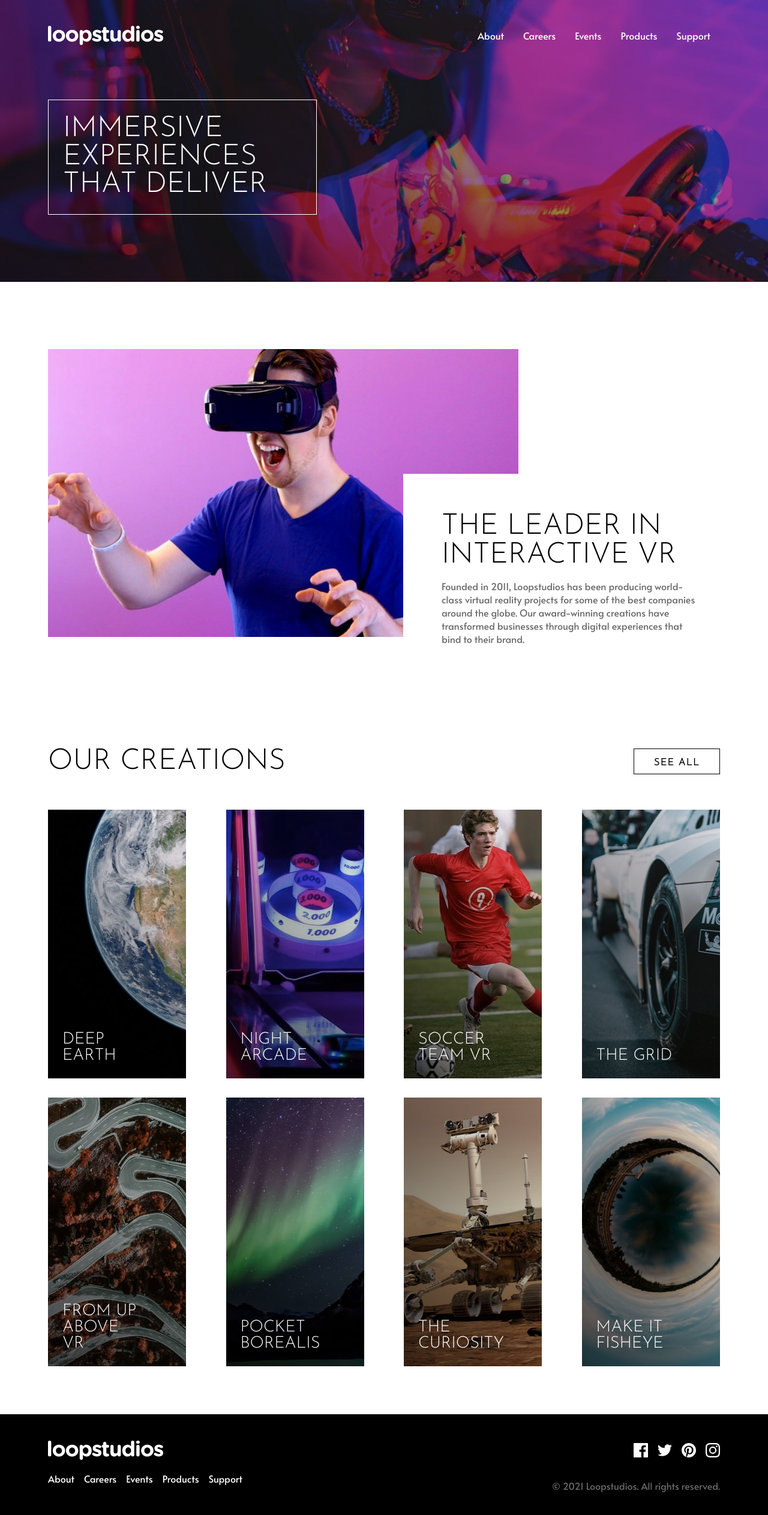
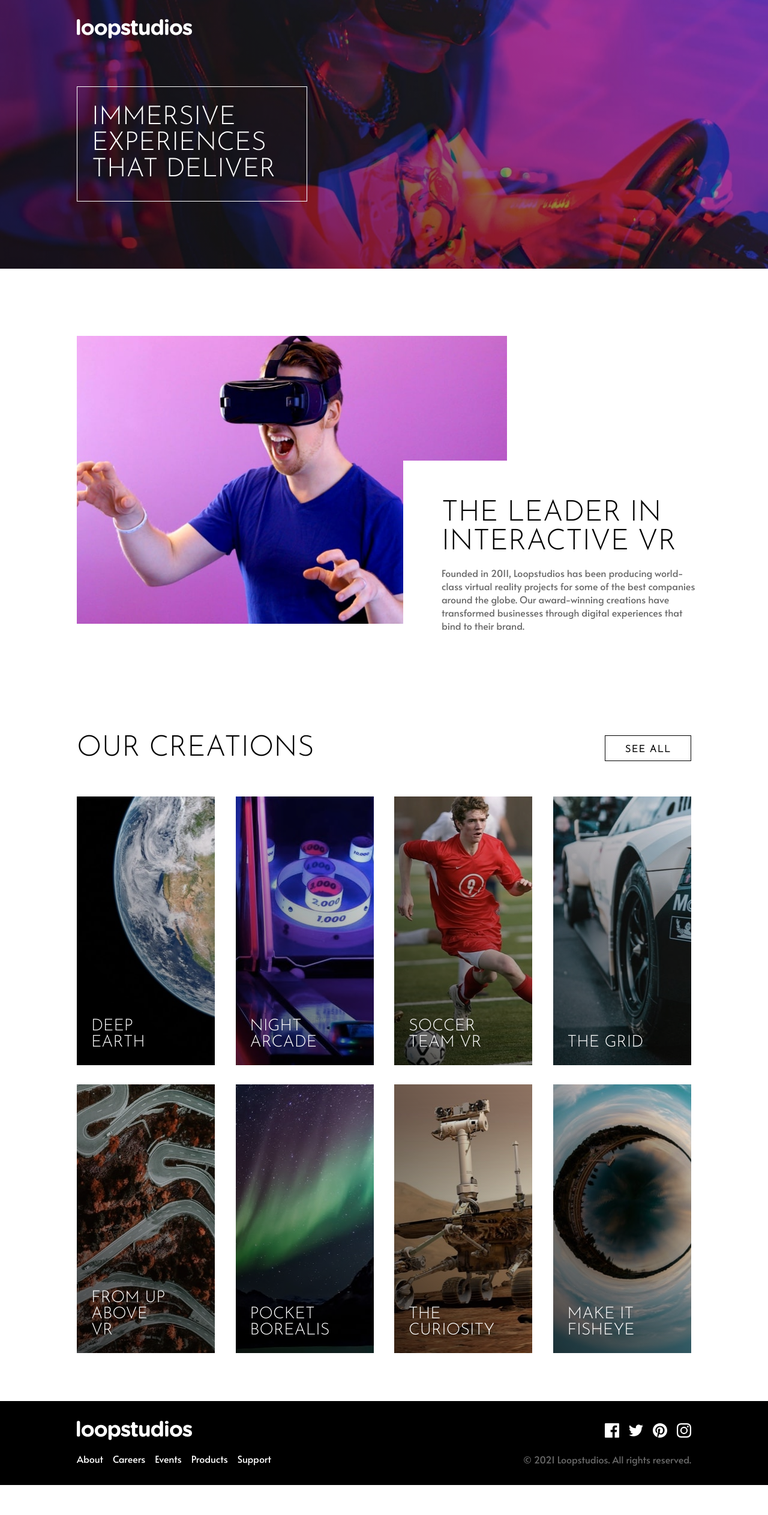
Before and after one commit to DerianMelvin/loopstudios-landing-page, a React (Create React App) app: page / in a window 1280 px wide. Shown: the top 2526 px of the page at 60% size. After the commit the page ends 2476 px from the top, so only its background shows below. Built offline with nearby package versions, Linux system fonts and the light colour scheme.

Commit message:
Update main.css, main.css.map

```diff
--- a/src/css/main.css
+++ b/src/css/main.css
@@ -1,6 +1,8 @@
 @import url("https://fonts.googleapis.com/css2?family=Alata&family=Josefin+Sans:wght@300&display=swap");
 header {
-  padding: 2rem 5rem;
+  padding: 2rem 10%;
+  height: 100vh;
+  color: white;
   background-image: linear-gradient(45deg, rgba(0, 0, 0, 0.6), rgba(0, 0, 0, 0.3)), url("/src/images/desktop/image-hero.jpg");
   background-position: center;
   background-size: cover;
@@ -11,40 +13,62 @@ header {
   display: flex;
   align-items: center;
   justify-content: space-between;
-  color: white;
+}
+#header-nav img {
+  height: 1.6rem;
 }
 #header-nav ul {
-  display: flex;
-  align-items: center;
-  justify-content: center;
-  list-style: none;
-}
-#header-nav ul li {
-  margin: 0 1rem;
+  display: none;
 }
 
 #hero-text {
   display: flex;
   align-items: center;
-  justify-content: center;
-  margin: 5rem 0;
-  padding: 0 1.5rem;
-  width: 28rem;
-  height: 12rem;
+  justify-content: flex-start;
+  margin-top: 30vh;
+  padding: 7%;
   border: 1px solid white;
 }
 #hero-text h1 {
   font-family: "Josefin Sans", sans-serif;
-  font-size: 3rem;
+  font-size: 2.1rem;
   font-weight: 300;
   text-transform: uppercase;
   margin: 0;
-  line-height: 2.9rem;
-  color: white;
+  width: 70%;
+  line-height: 2.2rem;
 }
 
+@media (min-width: 500px) {
+  header {
+    height: auto;
+  }
+
+  #header-nav img {
+    height: 2rem;
+  }
+
+  #hero-text {
+    display: flex;
+    align-items: center;
+    justify-content: flex-start;
+    margin: 5rem 0;
+    padding: 0 1.5rem;
+    width: 24rem;
+    height: 12rem;
+    border: 1px solid white;
+  }
+  #hero-text h1 {
+    font-family: "Josefin Sans", sans-serif;
+    font-size: 2.7rem;
+    font-weight: 300;
+    text-transform: uppercase;
+    width: auto;
+    line-height: 2.7rem;
+  }
+}
 #about {
-  padding: 2rem 5rem;
+  padding: 2rem 10%;
   display: flex;
   align-items: center;
   justify-content: space-between;
@@ -82,7 +106,7 @@ header {
 }
 
 #contents {
-  padding: 2rem 5rem;
+  padding: 2rem 10%;
   margin: 2rem 0;
   display: grid;
   align-items: center;
@@ -182,7 +206,7 @@ header {
 }
 
 footer {
-  padding: 2rem 5rem;
+  padding: 2rem 10%;
   display: flex;
   align-items: center;
   justify-content: space-between;
@@ -190,11 +214,15 @@ footer {
   background-color: black;
 }
 
+#footer-nav img {
+  height: 2rem;
+}
 #footer-nav ul {
   display: flex;
   align-items: center;
   justify-content: center;
   padding: 0;
+  margin: 1rem 0 0;
   list-style: none;
 }
 #footer-nav ul li {
@@ -212,12 +240,16 @@ footer {
   display: flex;
   align-items: center;
   justify-content: center;
+  padding: 0;
+  margin: 0;
+  height: 2.4rem;
 }
 #footer-info ul a {
   margin-left: 1rem;
 }
 
 #copyright {
+  margin: 1rem 0 0;
   color: dimgray;
 }
 
```
Also changed, not shown: 1 other file (tests, documents, lock files or other folders).
